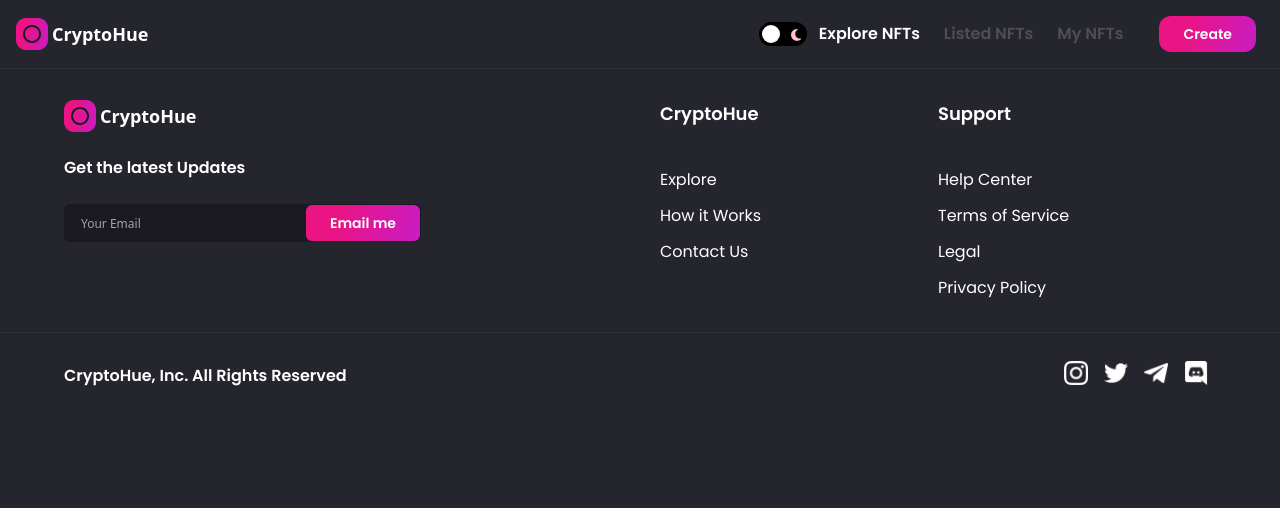
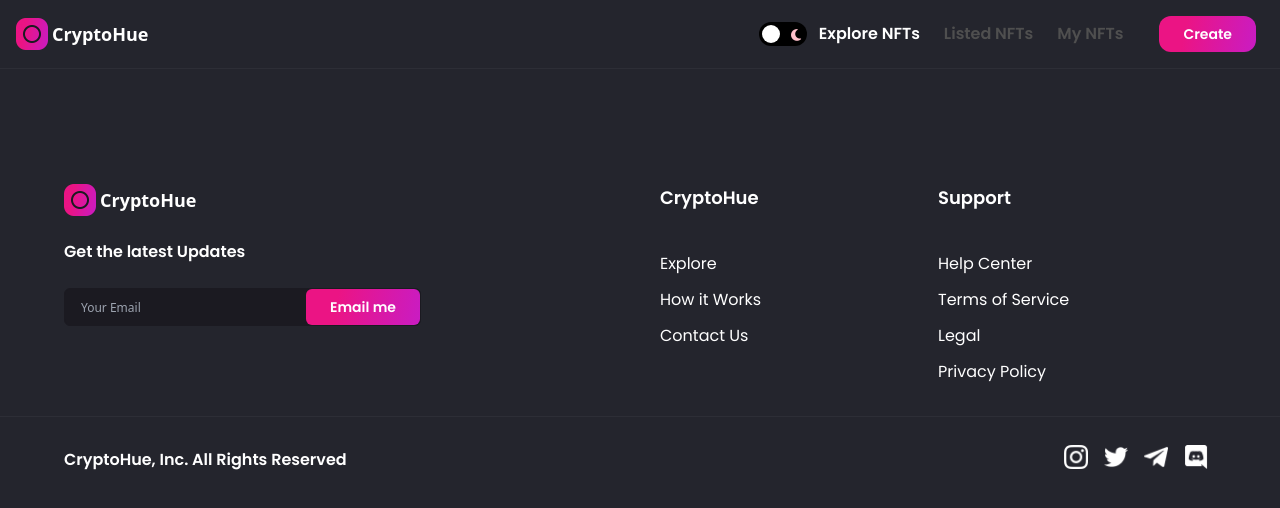
Before and after one commit to Jaumet91/nft-marketplace, a Next.js app: page / in a window 1280 px wide. Shown: the top 508 px of the page. Built offline with nearby package versions, Linux system fonts and the light colour scheme.

Commit message:
Banner.tsx: Created

```diff
--- /dev/null
+++ b/components/Banner.tsx
@@ -0,0 +1,5 @@
+type Props = {}
+
+export const Banner = (props: Props) => {
+  return <div>Banner</div>
+}
--- a/components/index.ts
+++ b/components/index.ts
@@ -1 +1,2 @@
 export * from './Button'
+export * from './Banner'
--- a/pages/index.tsx
+++ b/pages/index.tsx
@@ -1,7 +1,12 @@
 import type { NextPage } from 'next'
+import { Banner } from '../components'
 
-const Home: NextPage = () => {
-  return <h1 className="text-3xl font-bold underline">Hello world!</h1>
-}
+const Home: NextPage = () => (
+  <div className="flex justify-center p-12 sm:px-4">
+    <div className="w-full minmd:w-4/5">
+      <Banner />
+    </div>
+  </div>
+)
 
 export default Home
```
